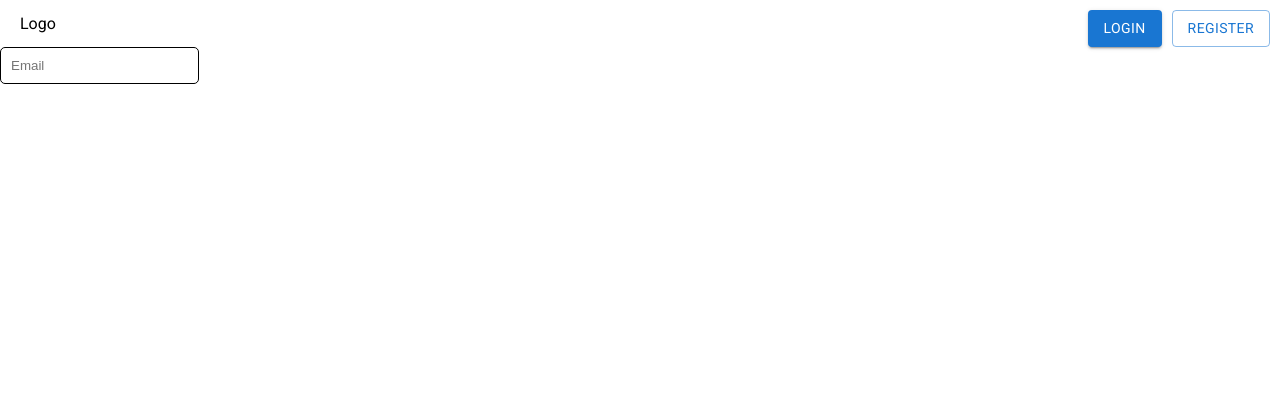
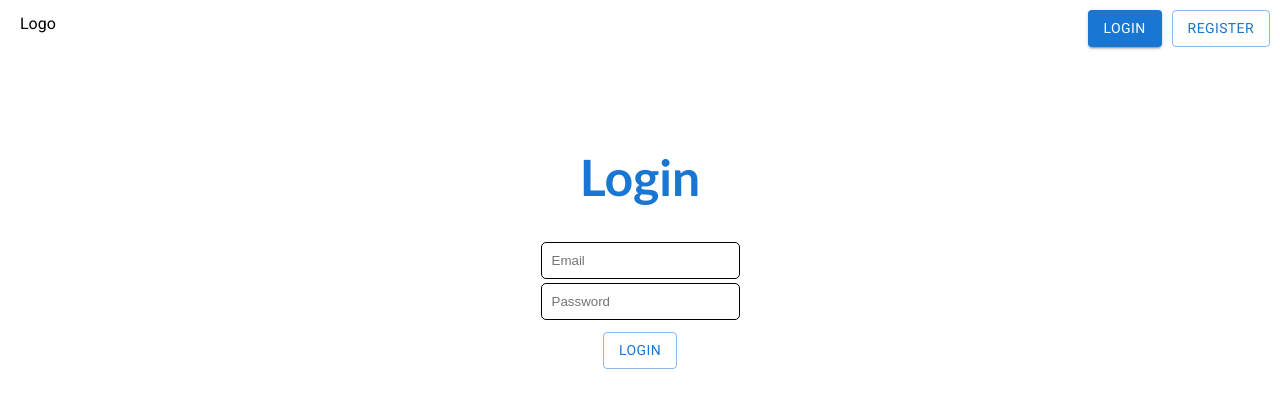
Before and after one commit to adnan-mujagic/tech-shop-frontend, a React (Create React App) app: page /login in a window 1280 px wide. Shown: the top 408 px of the page. Built offline with nearby package versions, Linux system fonts and the light colour scheme.

Commit message:
Basic login page UI

```diff
--- a/src/App.js
+++ b/src/App.js
@@ -1,7 +1,7 @@
 import { Routes, Route } from "react-router-dom";
 import Home from "./routes/Home";
 import Login from "./routes/Login";
-import "./App.css";
+import "./App.scss";
 
 function App() {
   return (
--- a/src/components/Input/Input.jsx
+++ b/src/components/Input/Input.jsx
@@ -2,11 +2,11 @@ import React from "react";
 import PropTypes from "prop-types";
 import styles from "./Input.module.scss";
 
-function Input({ placeholder }) {
+function Input({ placeholder, password }) {
   return (
     <div>
       <input
-        type="text"
+        type={password ? "password" : "text"}
         className={styles.input}
         placeholder={placeholder}
       ></input>
@@ -16,10 +16,12 @@ function Input({ placeholder }) {
 
 Input.defaultProps = {
   placeholder: "",
+  password: false,
 };
 
 Input.propTypes = {
   placeholder: PropTypes.string,
+  password: PropTypes.bool,
 };
 
 export default Input;
--- a/src/components/Input/Input.module.scss
+++ b/src/components/Input/Input.module.scss
@@ -1,6 +1,14 @@
+@import url("./../../App.scss");
+
 .input {
   padding: 10px;
   outline: none;
   border-radius: 5px;
   border: 1px solid black;
+  margin-top: 2px;
+  margin-bottom: 2px;
+
+  &:focus {
+    border: 1px solid #1976d2;
+  }
 }
--- a/src/routes/Login/Login.jsx
+++ b/src/routes/Login/Login.jsx
@@ -1,14 +1,20 @@
 import React from "react";
 import Navbar from "../../components/Navbar";
 import Input from "../../components/Input";
+import { Button } from "@mui/material";
 import styles from "./Login.module.scss";
 
 function Login() {
   return (
     <div>
       <Navbar />
+      <h1 className={styles.heading}>Login</h1>
       <div className={styles["login-form"]}>
         <Input placeholder="Email" />
+        <Input placeholder="Password" password />
+        <Button variant="outlined" className={styles["login-button"]}>
+          Login
+        </Button>
       </div>
     </div>
   );
--- a/src/routes/Login/Login.module.scss
+++ b/src/routes/Login/Login.module.scss
@@ -0,0 +1,19 @@
+.heading {
+  color: #1976d2;
+  text-align: center;
+  font-family: "Gill Sans", "Gill Sans MT", Calibri, "Trebuchet MS", sans-serif;
+  font-size: 50px;
+  margin-top: 100px;
+}
+
+.login-form {
+  margin-top: 10px;
+  display: flex;
+  flex-direction: column;
+  align-items: center;
+  justify-content: center;
+}
+
+.login-button {
+  margin-top: 10px !important;
+}
```
Also changed, not shown: src/App.scss (renamed from src/App.css).
